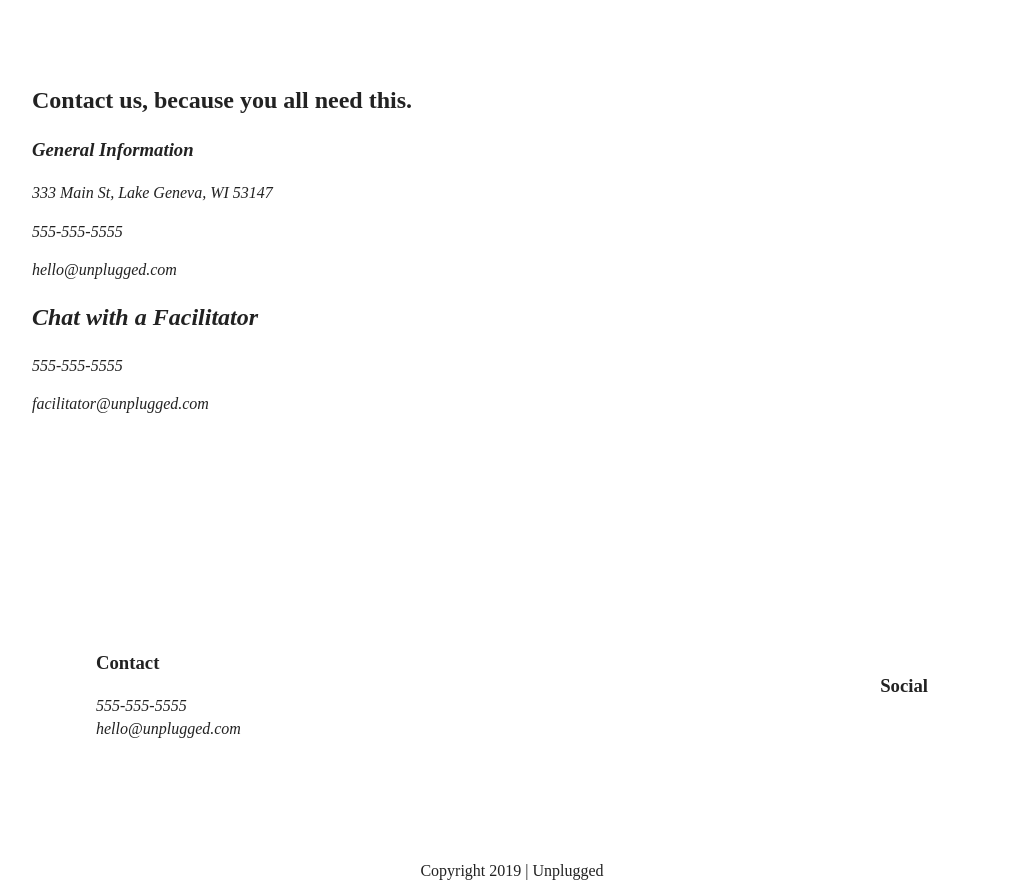
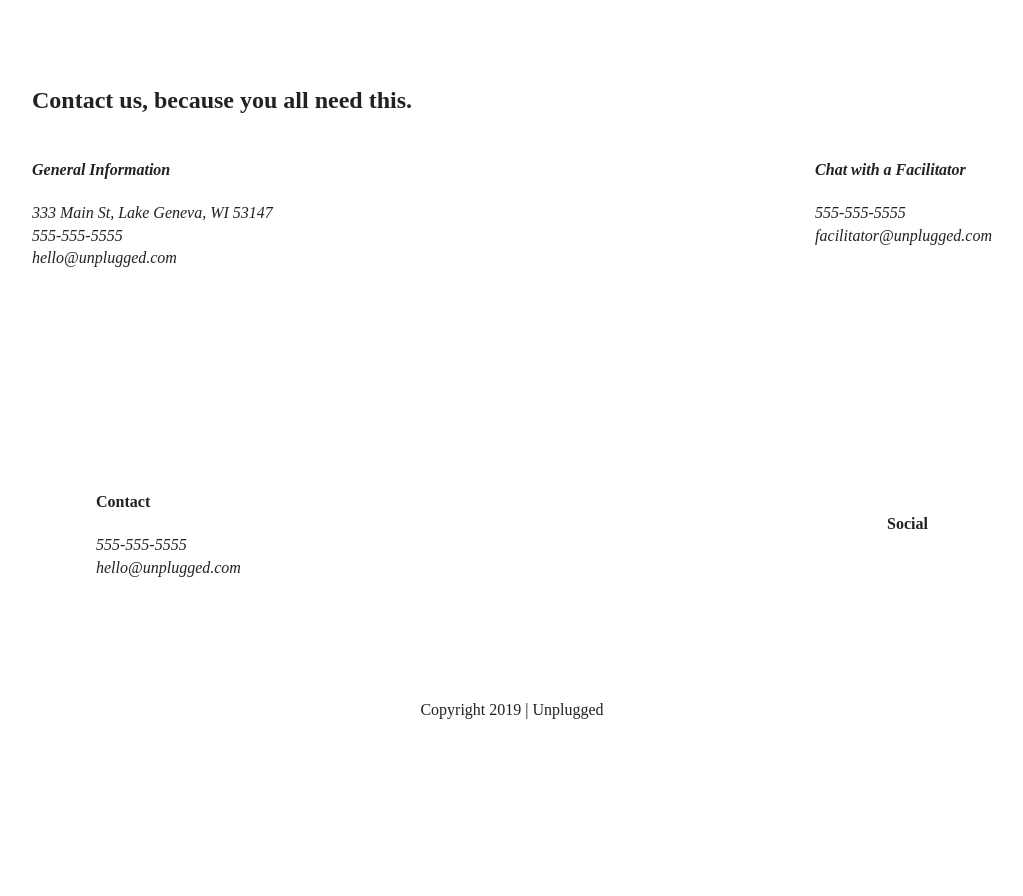
Before and after one commit to JenArmenta/unplugged-retreat, a website: page about/index.html in a window 1280 px wide. Shown: the part 700-1596 px from the top of the page, without its empty margins (128-1151 px from the left). After the commit the page ends 1442 px from the top, so only its background shows below. Drawn offline with Linux system fonts and the light colour scheme; files whose address does not match are found by name.

Commit message:
Made sure html and css matched on all files

```diff
--- a/about/index.html
+++ b/about/index.html
@@ -67,15 +67,15 @@
     <section class="contact-section">
         <div class="content-wrapper">
           <h2>Contact us, because you all need this.</h2>
-        <address>
+        <address class="contact-content">
           <div>
-            <h3>General Information</h3>
+            <h4>General Information</h4>
             <p>333 Main St, Lake Geneva, WI 53147</p>
             <p>555-555-5555</p>
             <p>hello@unplugged.com</p>
           </div>
           <div>
-            <h2>Chat with a Facilitator</h2>
+            <h4>Chat with a Facilitator</h4>
             <p>555-555-5555</p>
             <p>facilitator@unplugged.com</p>
           </div>
@@ -90,14 +90,14 @@
     <div class="content-wrapper">
       <div class="footer-content">
         <div class="contact">
-          <h3>Contact</h3>
+          <h4>Contact</h4>
             <address>
               <p>555-555-5555</p>
               <p>hello@unplugged.com</p>
             </address>
         </div>
         <div class="social">
-          <h3>Social</h3>
+          <h4>Social</h4>
           <div class="social-icons">
             <p><a href="https://www.facebook.com/jennifer.armenta.54" target="_blank"></a></p>
             <p><a href="https://twitter.com/jenbelle13?t=7naq9aWx4NQ2GdBZkjjNQw&s=03" target="_blank"></a></p>
--- a/css/main.css
+++ b/css/main.css
@@ -170,7 +170,7 @@ textarea {
     width: 50%;
   }
 
-  features p {
+  .features p {
     margin: 0;
   }
 
@@ -263,7 +263,7 @@ textarea {
     flex-flow: row wrap;
   }
 
-  faq .content-wrapper {
+  .faq content-wrapper {
     display: flex;
     justify-content: center;
     align-items: center;
```
Also changed, not shown: index.html (+4 -4 lines).
